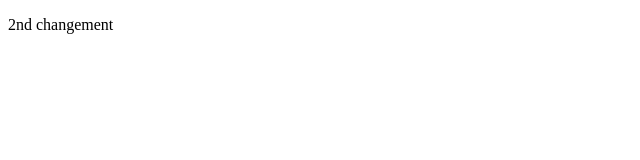
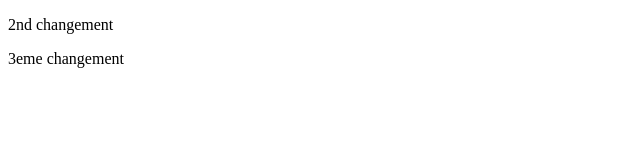
Before and after one commit to Ludo25-06/my-website-oops, a plain HTML site: page index.html in a window 1280 px wide. Shown: the whole page, without its empty margins (0-640 px from the left). Drawn offline with Linux system fonts and the light colour scheme.

Commit message:
"3eme changement"

```diff
--- a/index.html
+++ b/index.html
@@ -6,6 +6,7 @@
   </head>
   <body>
 	<p>2nd changement</p>
+	<p>3eme changement</p>
 
   </body>
 </html>
```
